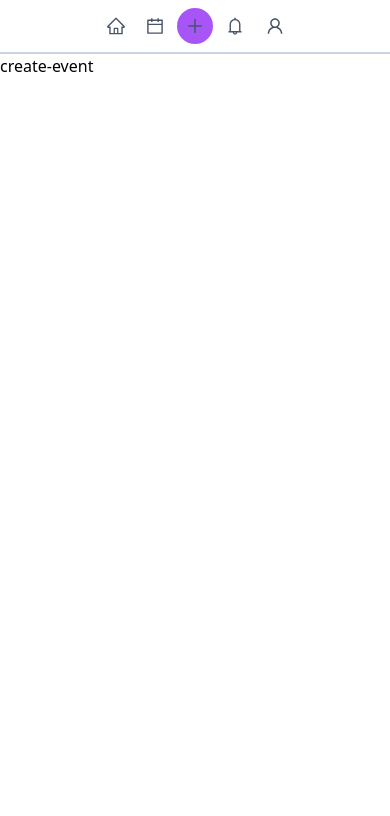
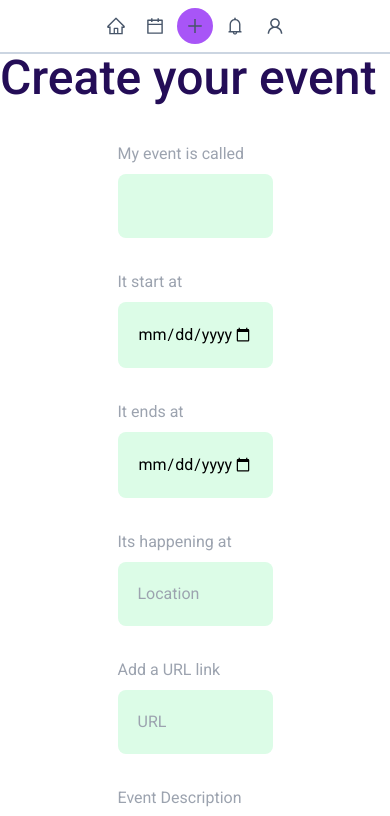
Before and after one commit to daniellee86/Happening.io, a Next.js app: page /create-event in a window 390 px wide. Shown: the top 816 px of the page. Built offline with nearby package versions, Linux system fonts and the light colour scheme.

Commit message:
add basic CRUD with global state and form data

```diff
--- a/components/Navbar.jsx
+++ b/components/Navbar.jsx
@@ -17,36 +17,31 @@ const Navbar = () => {
         id="nav-item-wrapper"
         className="flex items-center justify-between min-w-1/2"
       >
-        <button className="nav-button group">
-          {" "}
-          <Link href="/">
+        <Link href="/">
+          <button className="nav-button group">
             <AiOutlineHome className="nav-item" />
-          </Link>
-        </button>
-        <button className="nav-button group">
-          {" "}
-          <Link href="/event-list">
+          </button>
+        </Link>
+        <Link href="/event-list">
+          <button className="nav-button group">
             <AiOutlineCalendar className="nav-item" />
-          </Link>
-        </button>
-        <button className="group nav-button bg-purple-500 hover:bg-purple-700 rounded-full">
-          {" "}
-          <Link href="/create-event">
+          </button>
+        </Link>
+        <Link href="/create-event">
+          <button className="group nav-button bg-purple-500 hover:bg-purple-700 rounded-full">
             <AiOutlinePlus className="nav-item group-hover:fill-white" />
-          </Link>
-        </button>
-        <button className="nav-button group">
-          {" "}
-          <Link href="/">
+          </button>
+        </Link>
+        <Link href="/">
+          <button className="nav-button group">
             <AiOutlineBell className="nav-item" />
-          </Link>
-        </button>
-        <button className="nav-button group">
-          {" "}
-          <Link href="/">
+          </button>
+        </Link>
+        <Link href="/">
+          <button className="nav-button group">
             <AiOutlineUser className="nav-item" />
-          </Link>
-        </button>
+          </button>
+        </Link>
       </div>
     </nav>
   );
--- /dev/null
+++ b/data.js
@@ -0,0 +1,56 @@
+export const formdata = [
+  {
+    id: 1,
+    inputTitle: "Event",
+    labelTitle: "My event is called",
+    inputType: "text",
+    placeholder: "",
+    required: true,
+    value: "",
+  },
+  {
+    id: 2,
+    inputTitle: "Start",
+    labelTitle: "It start at",
+    inputType: "date",
+    placeholder: "",
+    required: true,
+    value: "",
+  },
+  {
+    id: 3,
+    inputTitle: "End",
+    labelTitle: "It ends at",
+    inputType: "date",
+    placeholder: "",
+    required: "false",
+    value: "",
+  },
+  {
+    id: 4,
+    inputTitle: "Location",
+    labelTitle: "Its happening at",
+    inputType: "text",
+    placeholder: "Location",
+    required: "false",
+    value: "",
+  },
+  {
+    id: 5,
+    inputTitle: "URL",
+    labelTitle: "Add a URL link",
+    inputType: "url",
+    placeholder: "URL",
+    required: "false",
+    value: "",
+  },
+  {
+    id: 6,
+    inputTitle: "Description",
+    labelTitle: "Event Description",
+    inputType: "text",
+    placeholder: "",
+    required: "false",
+    value: "",
+  },
+];
--- a/package.json
+++ b/package.json
@@ -12,6 +12,7 @@
     "next": "12.3.1",
     "react": "18.2.0",
     "react-dom": "18.2.0",
+    "react-hook-form": "^7.36.1",
     "react-icons": "^4.4.0"
   },
   "devDependencies": {
--- a/pages/_app.js
+++ b/pages/_app.js
@@ -1,14 +1,20 @@
+//GLOBAL CSS IMPORT
 import "../styles/globals.css";
+//REACT IMPORTS
+import { useState } from "react";
 
 //COMPONENT IMPORTS
 import Navbar from "../components/Navbar";
 
 function MyApp({ Component, pageProps }) {
+  //'global' state for created events - array of event objects
+  const [events, setEvents] = useState([]);
+
   return (
     <>
       <Navbar />
 
-      <Component {...pageProps} />
+      <Component events={events} setEvents={setEvents} {...pageProps} />
     </>
   );
 }
--- /dev/null
+++ b/pages/_document.js
@@ -0,0 +1,20 @@
+import { Html, Head, Main, NextScript } from "next/document";
+
+export default function Document() {
+  return (
+    <Html>
+      <Head>
+        <link rel="preconnect" href="https://fonts.googleapis.com" />
+        <link rel="preconnect" href="https://fonts.gstatic.com" crossorigin />
+        <link
+          href="https://fonts.googleapis.com/css2?family=Roboto:wght@300;400;500;700;900&display=swap"
+          rel="stylesheet"
+        />
+      </Head>
+      <body>
+        <Main />
+        <NextScript />
+      </body>
+    </Html>
+  );
+}
--- a/pages/create-event.jsx
+++ b/pages/create-event.jsx
@@ -1,7 +1,61 @@
-import React from "react";
+//FORM DATA IMPORT
+import { formdata } from "../data";
+//REACT-HOOK-FORM-IMPORTS
+import { useForm } from "react-hook-form";
+//NEXT IMPORTS
+import { useRouter } from "next/router";
 
-const CreateEvent = () => {
-  return <div>create-event</div>;
+const CreateEvent = ({ setEvents, events }) => {
+  //REACT HOOK FORM
+  const { register, handleSubmit } = useForm();
+  //NEXT ROUTER
+  const router = useRouter();
+  return (
+    <main className="flex flex-col justify-between">
+      <h1 className="title-text">Create your event</h1>
+      <section id="form-container" className="p-10 flex justify-center ">
+        <div id="form" className="h-full w-1/2 ">
+          <form
+            className="flex flex-col gap-y-8"
+            onSubmit={handleSubmit((data) => {
+              setEvents((events) => [data, ...events]);
+              console.log(events);
+              router.push({
+                pathname: "/event-list",
+              });
+            })}
+          >
+            {formdata.map((item) => {
+              return (
+                <div
+                  id="input-wrapper"
+                  key={item.id}
+                  className="flex flex-col gap-y-2"
+                >
+                  <label className="text-md text-gray-400">
+                    {item.labelTitle}
+                  </label>
+                  <input
+                    {...register(item.inputTitle, {
+                      required: false,
+                    })}
+                    className="p-5 rounded-lg bg-green-100"
+                    type={item.inputType}
+                    placeholder={item.placeholder}
+                    defaultValue={item.value}
+                  ></input>
+                </div>
+              );
+            })}
+            <input
+              className="p-5 rounded-lg bg-green-100 cursor-pointer"
+              type="submit"
+            ></input>
+          </form>
+        </div>
+      </section>
+    </main>
+  );
 };
 
 export default CreateEvent;
--- a/pages/event-list.jsx
+++ b/pages/event-list.jsx
@@ -1,5 +1,39 @@
-const EventList = () => {
-  return <div>event list</div>;
+const EventList = ({ events }) => {
+  return (
+    <>
+      <div className="h-[100vh] bg-slate-100">
+        <h1 className="title-text">Your Events</h1>
+        <section
+          id="events-container"
+          className="grid grid-flow-col auto-cols-max"
+        >
+          {events.map((event, i) => {
+            return (
+              <div
+                id="item-container"
+                className="px-28 py-8 m-5 flex flex-col justify-between bg-white rounded-xl"
+                key={i}
+              >
+                <h2 className="font-bold text-2xl mb-5 text-[#240D57]">
+                  {event.Event}
+                </h2>
+                <h3 className="font-medium text-lg">Start time</h3>
+                <p className="mb-4">{event.Start}</p>
+                <h3 className="font-medium text-lg">End time</h3>
+                <p className="mb-4">{event.End}</p>
+                <h3 className="font-medium text-lg">Location</h3>
+                <p className="mb-4">{event.Location}</p>
+                <h3 className="font-medium text-lg">URL</h3>
+                <p className="mb-4">{event.URL}</p>
+                <h3 className="font-medium text-lg">Description</h3>
+                <p className="mb-4">{event.Description}</p>
+              </div>
+            );
+          })}
+        </section>
+      </div>
+    </>
+  );
 };
 
 export default EventList;
--- a/styles/globals.css
+++ b/styles/globals.css
@@ -2,15 +2,9 @@
 @tailwind components;
 @tailwind utilities;
 
-/* @media (prefers-color-scheme: dark) {
-  html {
-    color-scheme: dark;
-  }
-  body {
-    color: white;
-    background: purple;
-  }
-} */
+body {
+  @apply font-sans;
+}
 
 .nav-item {
   @apply w-5 h-5 fill-slate-600 group-hover:fill-slate-800;
@@ -21,5 +15,5 @@
 }
 
 .title-text {
-  @apply font-medium text-blue-800 text-5xl mt-2 lg:text-7xl 2xl:text-8xl;
+  @apply font-medium text-[#240D57] text-5xl lg:text-7xl 2xl:text-8xl;
 }
--- a/tailwind.config.js
+++ b/tailwind.config.js
@@ -10,6 +10,9 @@ module.exports = {
       "1/2": "50%",
       "2/3": "75%",
     },
+    fontFamily: {
+      sans: ["Roboto"],
+    },
     extend: {},
   },
   plugins: [],
```
Also changed, not shown: 1 other file (tests, documents, lock files or other folders).
